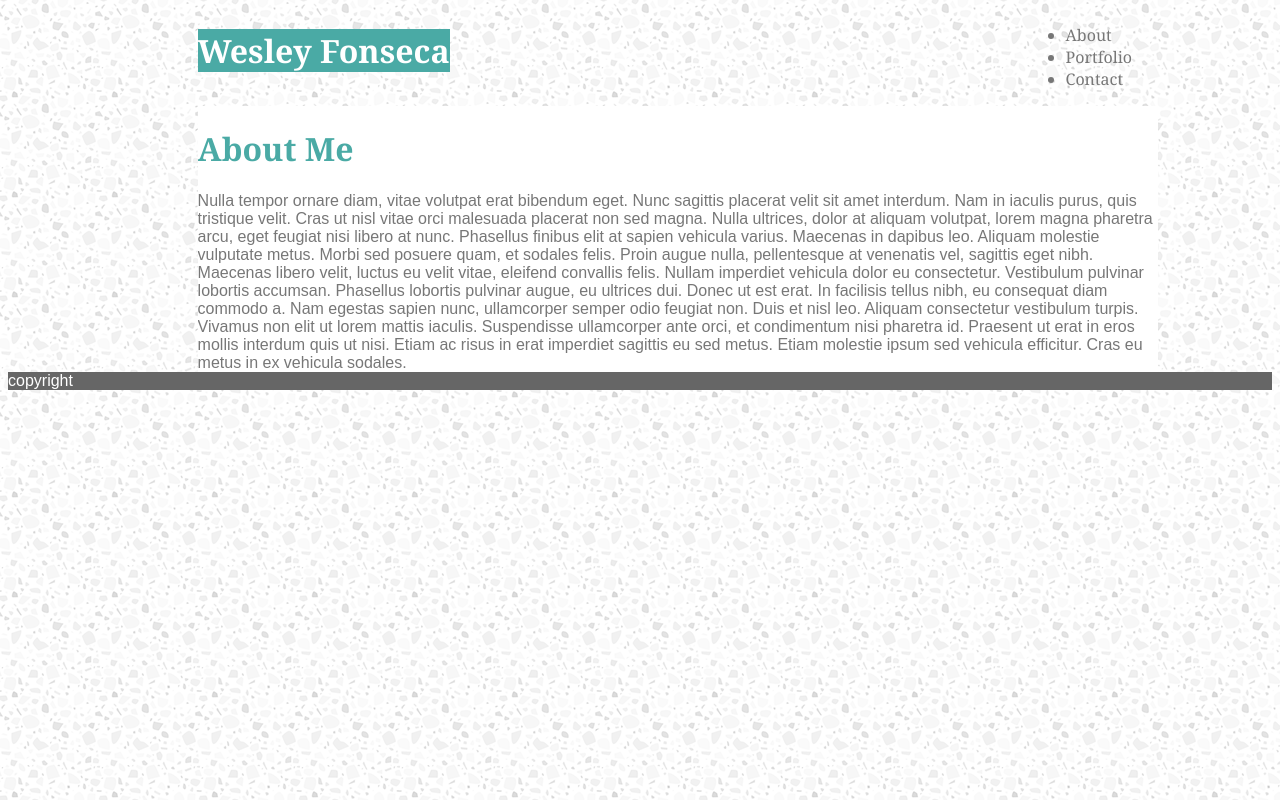
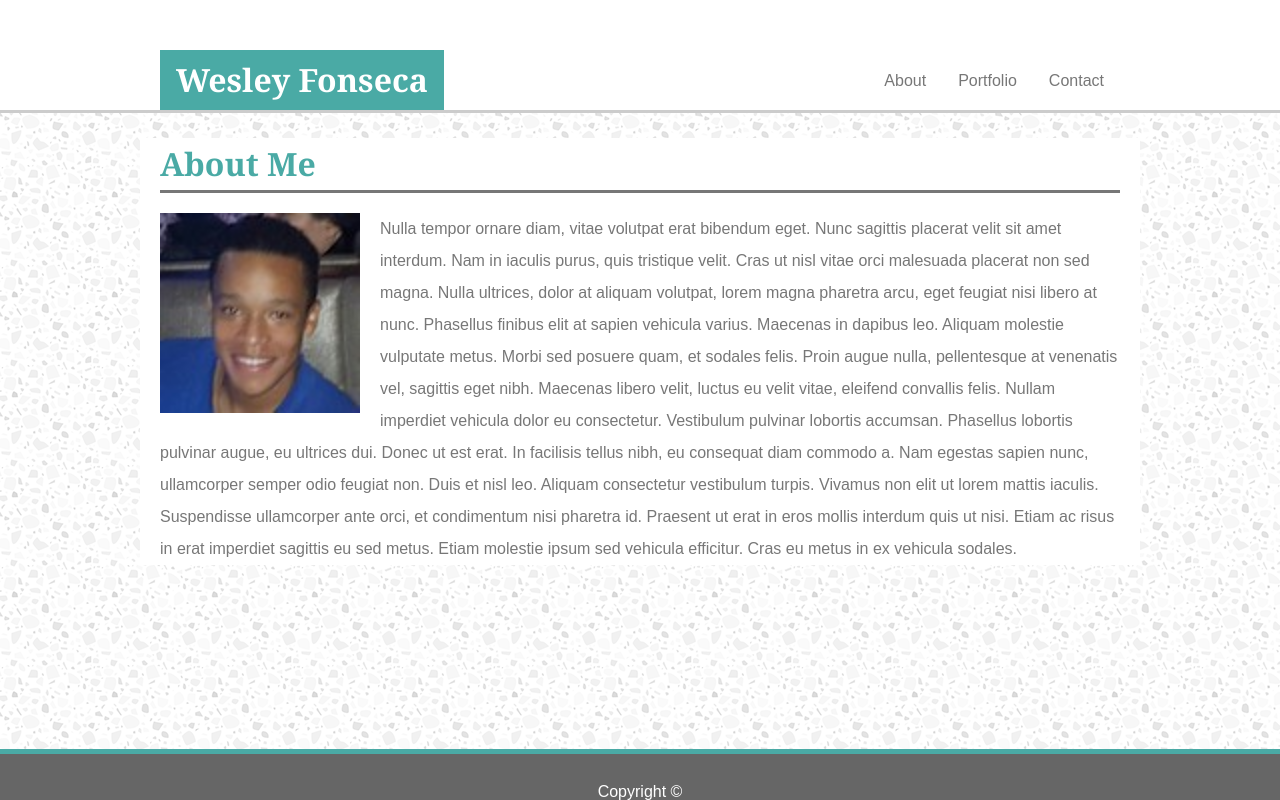
Before and after one commit to wfonseca18/Basic-Portfolio, a plain HTML site: page index.html in a window 1280 px wide. Drawn offline with Linux system fonts and the light colour scheme.

Commit message:
MVP index page.

```diff
--- a/assets/css/style.css
+++ b/assets/css/style.css
@@ -1,49 +1,152 @@
+
+body {
+    font-family: 'Arial', 'Helvetica Neue', Helvetica, sans-serif;
+}
+
+header {
+    /* border: solid;
+    border-color: black; */
+    padding-top: 50px;
+    text-align: center;
+    width: 100%;
+    background-color: white;
+    border-bottom: 3px solid #cccccc;
+}
+
+h1 {
+    font-family: 'Georgia', Times, Times New Roman, serif;
+    font-size: 24pt;
+    font-weight: bold;
+}
 
 body {
     color: #777777;
-    font-family: 'Arial', 'Helvetica Neue', Helvetica, sans-serif;
 }
 
-.name {
-    background-color: #4aaaa5;
-    color: white;
+ul {
+    list-style-type: none;
+    margin: 0;
+    padding: 0;
+    overflow: hidden;
 }
 
-header {
+.ul1 {
+    width: 25%;
+    float: left;
+    text-align: center;
+    padding: 30px;
+}
+
+.ul2 {
+    float: left;
+    width: 75%;
+    position: absolute;
+    right: 0px;
+    bottom: 7px;
+}
+
+li {
+    float: right;
+}
+
+#name {
+    position: absolute;
+    left: 0px;
+    bottom: 0px;
+    float: left;
+    display: block;
+    text-align: center;
+    padding: 14px 16px;
+    background-color: #4aaaa5;
+    color: #ffffff;
+}
+
+/* li #name:hover {
     background-color: #ffffff;
-    border-color: #cccccc;
-    font-family: 'Georgia', Times, Times New Roman, serif;
-    width: 960px;
-    margin-left: 15%;
-    margin-right: 15%;
+    color: #777777;
+} */
+
+li a {
+    display: block;
+    text-align: center;
+    padding: 14px 16px;
+    text-decoration: none;
+    color: #777777;
 }
-nav {
+
+li a:hover {
+    background-color: #4aaaa5;
+    color: #ffffff;
+}
+
+.content {
+    /* border: solid;
+    border-color: red; */
+    margin-top: 25px;
+    width: 100%;
     position: relative;
-    left: 60%;
+    overflow: auto;
+    clear: both;
+    height: 100%;
 }
 
 .title {
+    border-bottom: 3px solid #777777;
+    /* border: solid;
+    border-color: blue; */
+    padding: 10px 0px;
     color: #4aaaa5;
-    font-family: 'Georgia', Times, Times New Roman, serif;
+    float: left;
+    width: 100%;
+    overflow: auto;
+    clear: both;
 }
 
-#title, nav {
+img {
+    overflow: auto;
+    clear: both;
     float: left;
+    padding-right: 20px;
 }
 
-.content {
-    background-color: #ffffff;
-    border-color: #dddddd;
+.paragraph1 {
+    /* border: solid;
+    border-color: yellow; */
     overflow: auto;
     clear: both;
+    vertical-align: baseline;
+    line-height: 32px;
+    padding-top: 20px;
+}
+
+.wrapper1 {
+    /* border: solid;
+    border-color: black; */
     width: 960px;
-    margin-left: 15%;
-    margin-right: 15%;
+    margin: auto;
+    position: relative;
+    overflow: auto;
+}
+
+.wrapper2 {
+    /* border: solid;
+    border-color: #dddddd; */
+    background-color: #ffffff;
+    width: 960px;
+    margin: auto;
+    padding: 0px 20px;
+    position: relative;
 }
 
 footer {
+    width: 100%;
+    position: fixed;
+    bottom: 0px;
+    text-align: center;
+    /* border: solid;
+    border-color: green; */
     background-color: #666666;
-    color: white;
-    position: sticky;
-    bottom: 0px;
+    color: #ffffff;
+    border-top: 5px solid #4aaaa5;
+    padding-top: 30px;
 }
--- a/index.html
+++ b/index.html
@@ -4,32 +4,44 @@
     <meta charset="UTF-8">
     <meta name="viewport" content="width=device-width, initial-scale=1.0">
     <meta http-equiv="X-UA-Compatible" content="ie=edge">
+    <title>Wesley Fonseca</title>
+    <link rel="stylesheet" href="./assets/css/reset.css">
     <link rel="stylesheet" href="./assets/css/style.css">
-    <title>Wesley Fonseca</title>
 </head>
 <body background="./assets/images/light-grey-terrazzo.png">
     <header>
-        <div id="title">
-            <h1 class="name">Wesley Fonseca</h1>
+        <div class="wrapper1">
+            <ul class="ul1">
+                <li>
+                    <h1><a id="name" href="index.html">Wesley Fonseca</a></h1>
+                </li>
+            </ul>
+
+            <nav>
+                <ul class="ul2">
+                    <li>
+                        <a href="contact.html">Contact</a>
+                    </li>
+                    <li>
+                        <a href="portfolio.html">Portfolio</a>
+                    </li>
+                    <li>
+                        <a href="index.html">About</a>
+                    </li>
+                </ul>
+            </nav>
         </div>
-        <nav>
-            <ul>
-                <li>About</li>
-                <li>Portfolio</li>
-                <li>Contact</li>
-            </ul>
-        </nav>
     </header>
     <div class="content">
-        <div class="title">
-            <h1>About Me</h1>
-        </div>
-        <div class="data">
-            Nulla tempor ornare diam, vitae volutpat erat bibendum eget. Nunc sagittis placerat velit sit amet interdum. Nam in iaculis purus, quis tristique velit. Cras ut nisl vitae orci malesuada placerat non sed magna. Nulla ultrices, dolor at aliquam volutpat, lorem magna pharetra arcu, eget feugiat nisi libero at nunc. Phasellus finibus elit at sapien vehicula varius. Maecenas in dapibus leo. Aliquam molestie vulputate metus. Morbi sed posuere quam, et sodales felis. Proin augue nulla, pellentesque at venenatis vel, sagittis eget nibh. Maecenas libero velit, luctus eu velit vitae, eleifend convallis felis. Nullam imperdiet vehicula dolor eu consectetur. Vestibulum pulvinar lobortis accumsan. Phasellus lobortis pulvinar augue, eu ultrices dui. Donec ut est erat. In facilisis tellus nibh, eu consequat diam commodo a. Nam egestas sapien nunc, ullamcorper semper odio feugiat non. Duis et nisl leo. Aliquam consectetur vestibulum turpis. Vivamus non elit ut lorem mattis iaculis. Suspendisse ullamcorper ante orci, et condimentum nisi pharetra id. Praesent ut erat in eros mollis interdum quis ut nisi. Etiam ac risus in erat imperdiet sagittis eu sed metus. Etiam molestie ipsum sed vehicula efficitur. Cras eu metus in ex vehicula sodales.
+        <div class="wrapper2">
+            <div class="title">
+                <h1>About Me</h1>
+            </div>
+            <p class="paragraph1"><img src="./assets/images/profilePic.jpg" alt="Image not found." width="200" height="200">Nulla tempor ornare diam, vitae volutpat erat bibendum eget. Nunc sagittis placerat velit sit amet interdum. Nam in iaculis purus, quis tristique velit. Cras ut nisl vitae orci malesuada placerat non sed magna. Nulla ultrices, dolor at aliquam volutpat, lorem magna pharetra arcu, eget feugiat nisi libero at nunc. Phasellus finibus elit at sapien vehicula varius. Maecenas in dapibus leo. Aliquam molestie vulputate metus. Morbi sed posuere quam, et sodales felis. Proin augue nulla, pellentesque at venenatis vel, sagittis eget nibh. Maecenas libero velit, luctus eu velit vitae, eleifend convallis felis. Nullam imperdiet vehicula dolor eu consectetur. Vestibulum pulvinar lobortis accumsan. Phasellus lobortis pulvinar augue, eu ultrices dui. Donec ut est erat. In facilisis tellus nibh, eu consequat diam commodo a. Nam egestas sapien nunc, ullamcorper semper odio feugiat non. Duis et nisl leo. Aliquam consectetur vestibulum turpis. Vivamus non elit ut lorem mattis iaculis. Suspendisse ullamcorper ante orci, et condimentum nisi pharetra id. Praesent ut erat in eros mollis interdum quis ut nisi. Etiam ac risus in erat imperdiet sagittis eu sed metus. Etiam molestie ipsum sed vehicula efficitur. Cras eu metus in ex vehicula sodales.</p>
         </div>
     </div>
-    <footer>
-        <div>copyright</div>
-    </footer>
+    <footer>Copyright &copy;</footer>
+
+
 </body>
 </html>
```
Also changed, not shown: contact.html (+47 -0 lines), portfolio.html (+47 -0 lines), assets/css/reset.css (renamed from reset.css).
